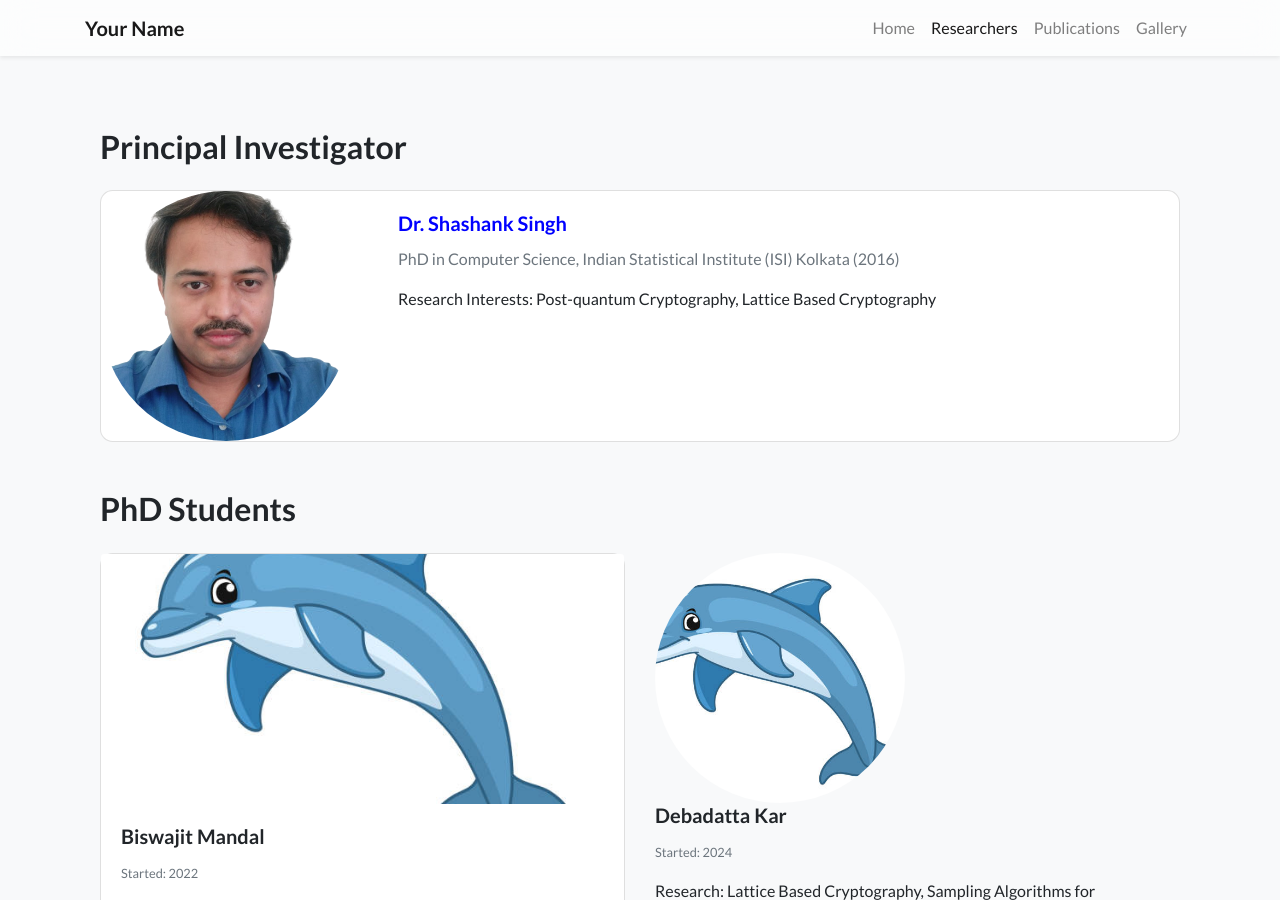
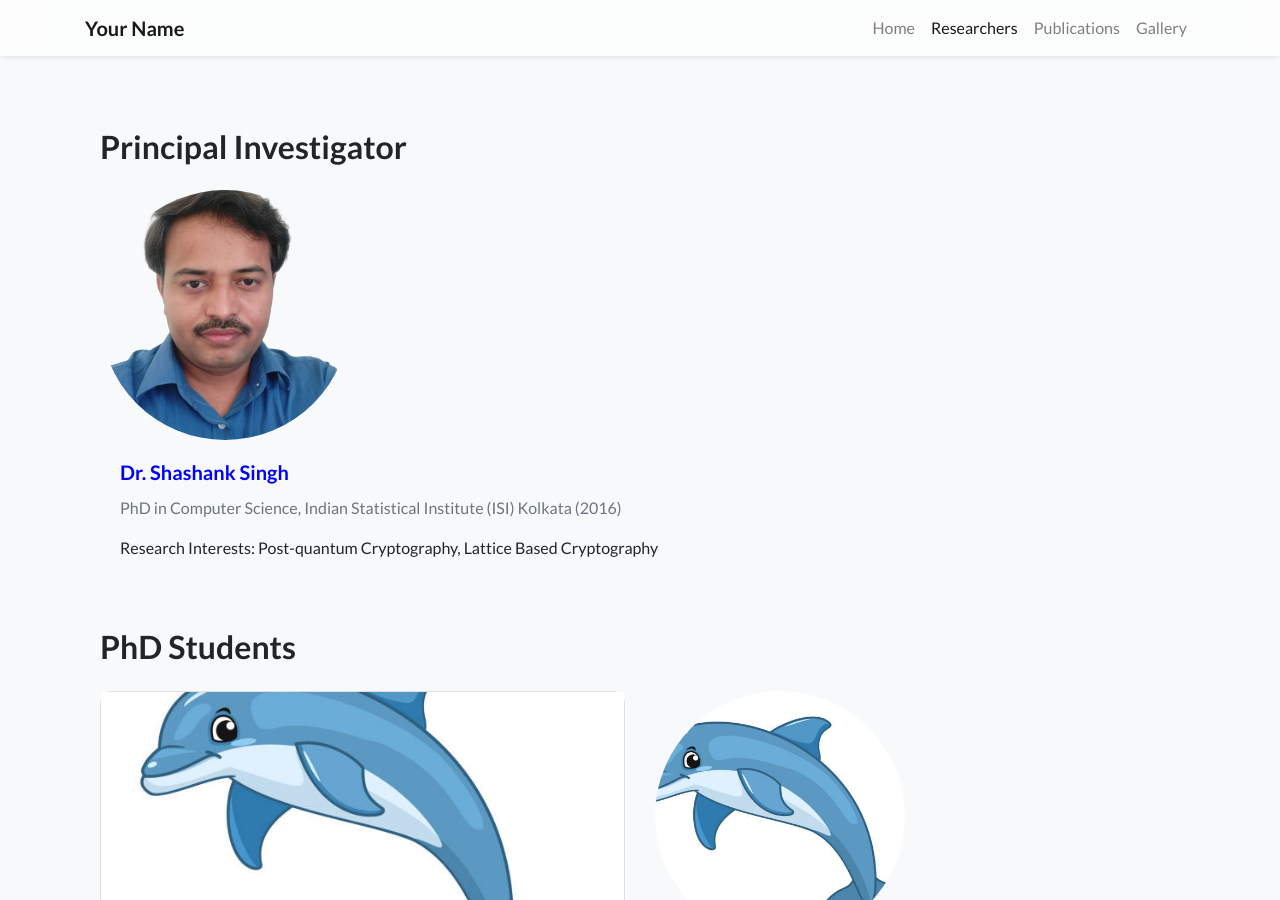
Before and after one commit to crl-iiserb/crl-iiserb, a Jekyll site: the page built from researchers.html, in a window 1280 px wide and 900 px high. Built offline with Jekyll 4.4.1, drawn with Linux system fonts in a browser that asks for light colours; nearby versions of some CDN libraries; a style sheet for code colours, icons or effects is not loaded.

Commit message:
Update researchers.html

```diff
--- a/researchers.html
+++ b/researchers.html
@@ -13,13 +13,13 @@ body_attr: >-
             <!-- PI Section -->
             <section class="mb-5">
                 <h2 class="mb-4">Principal Investigator</h2>
-                <div class="card">
-                    <div class="row g-0">
-                        <div class="col-md-3">
+                <div>
+                    <div>
+                        <div>
                              <img src="{{ site.baseurl }}/assets/images/shashank.png" alt="Dr. Shashank Sing" class="card-img-top" style="height: 250px; width: 250px; object-fit: cover; border-radius: 50%;">
                           <!-- Placeholder: Replace with actual photo path -->
                         </div>
-                        <div class="col-md-9">
+                        <div >
                             <div class="card-body">
                                 <h5 class="card-title"> <span style="color:blue;"> Dr. Shashank Singh </span></h5>
                                 <p class="card-text text-muted">PhD in Computer Science, Indian Statistical Institute (ISI) Kolkata (2016)</p>
@@ -46,7 +46,7 @@ body_attr: >-
                         </div>
                     </div>
                     <div class="col-md-6 mb-3">
-                        <div">
+                        <div>
                             <img src="{{ site.baseurl }}/assets/images/dolphin.png" alt="Debadatta Kar" class="card-img-top" style="height: 250px; width: 250px; object-fit: cover; border-radius: 50%;">
                           <!-- Placeholder: Replace with actual photo path -->
                             <div>
```
